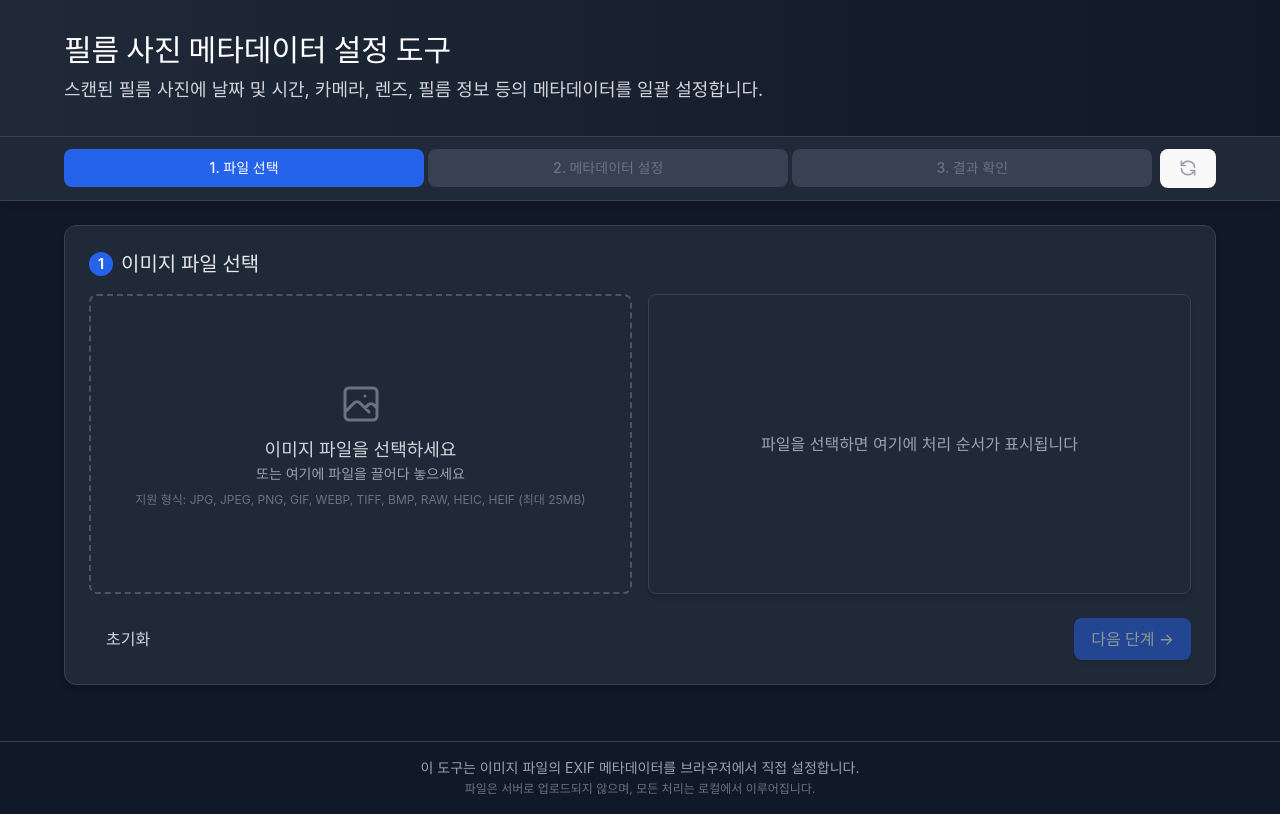
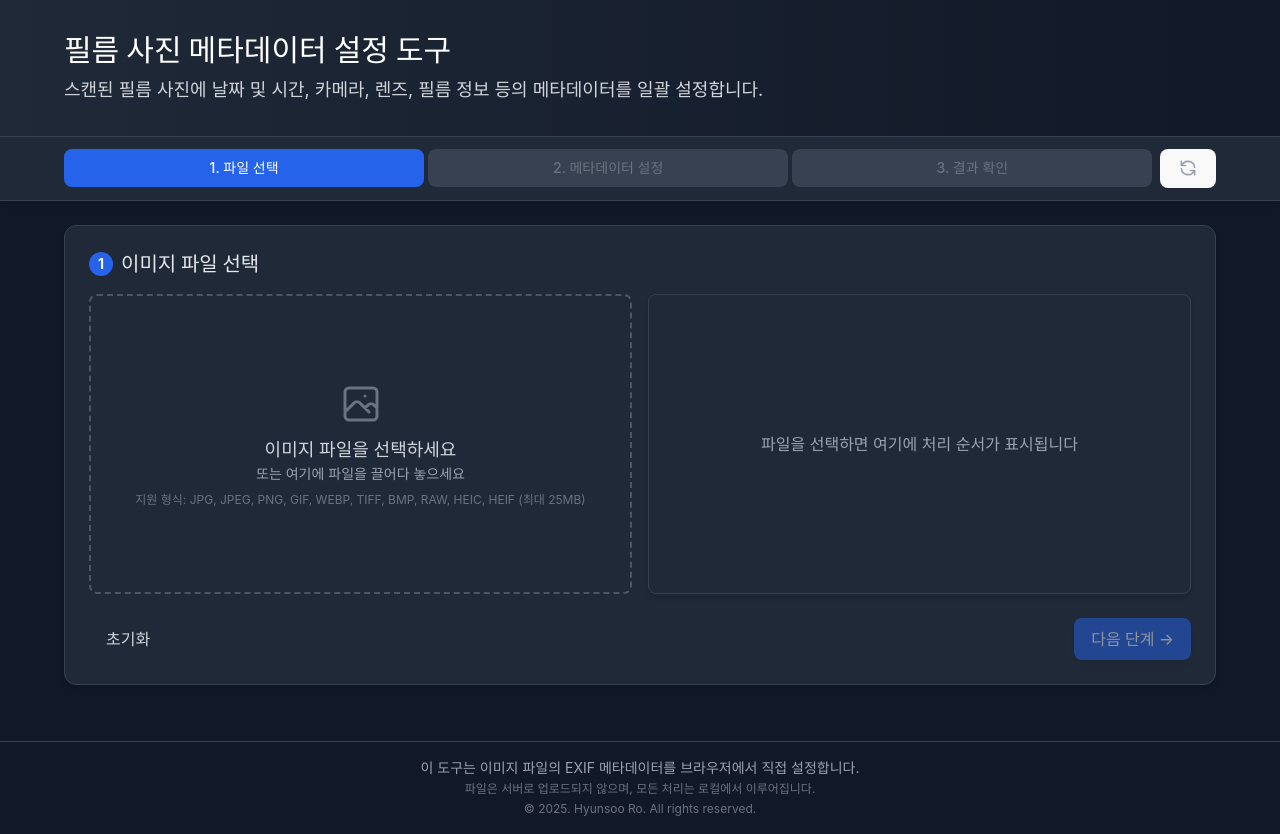
Before and after one commit to toosign00/film-metadata-app, a React (Vite) app: page / in a window 1280 px wide. Built offline with nearby package versions, Linux system fonts and the light colour scheme; a web font is replaced by a local one.

Commit message:
footer에 copyright 문구 추가

```diff
--- a/src/components/Footer.jsx
+++ b/src/components/Footer.jsx
@@ -8,6 +8,8 @@ const Footer = () => {
           이 도구는 이미지 파일의 EXIF 메타데이터를 브라우저에서 직접 설정합니다.
           <br />
           <span className="text-xs text-gray-500">파일은 서버로 업로드되지 않으며, 모든 처리는 로컬에서 이루어집니다.</span>
+          <br />
+          <span className="text-xs text-gray-500">&copy; 2025. Hyunsoo Ro. All rights reserved.</span>
         </p>
       </div>
     </footer>
```
